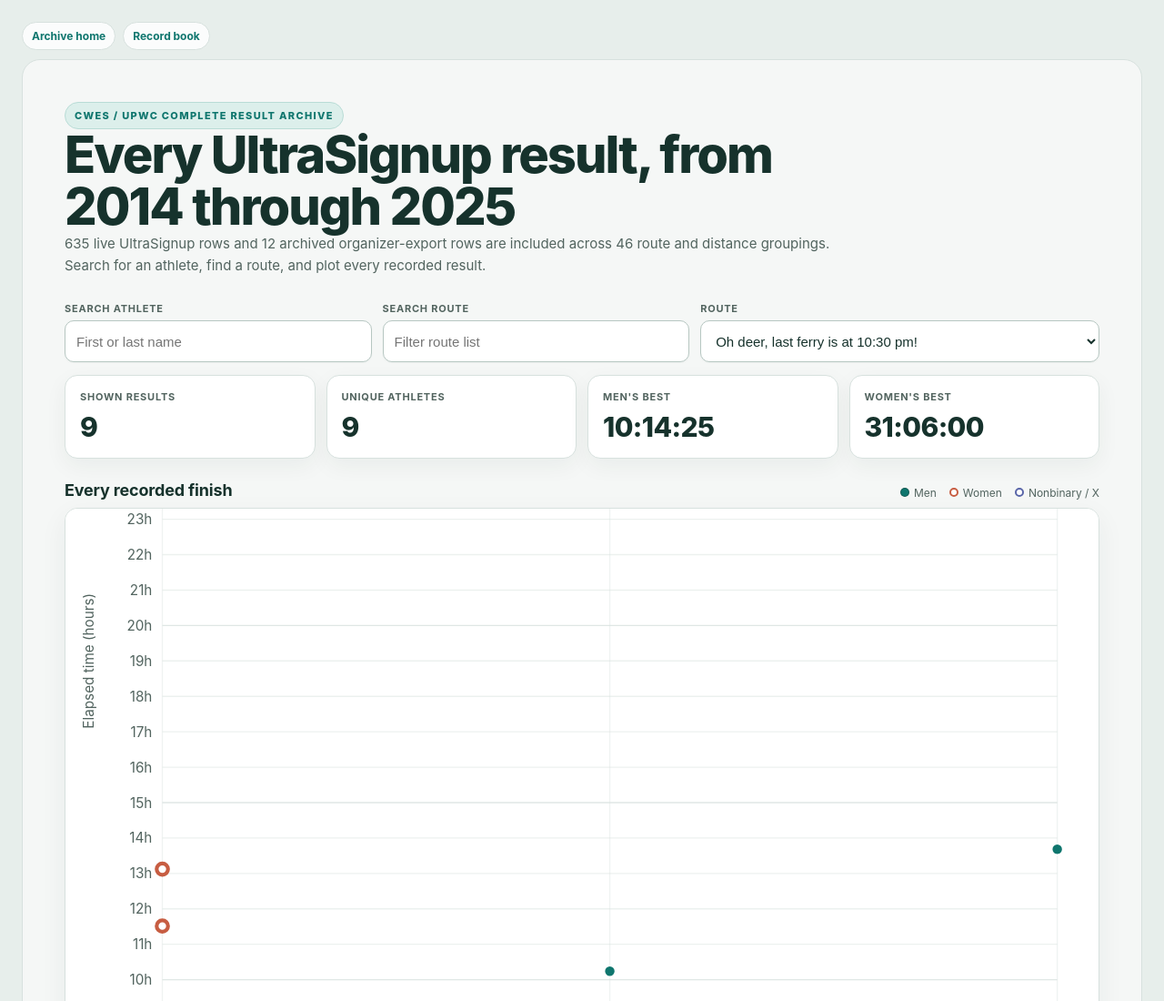
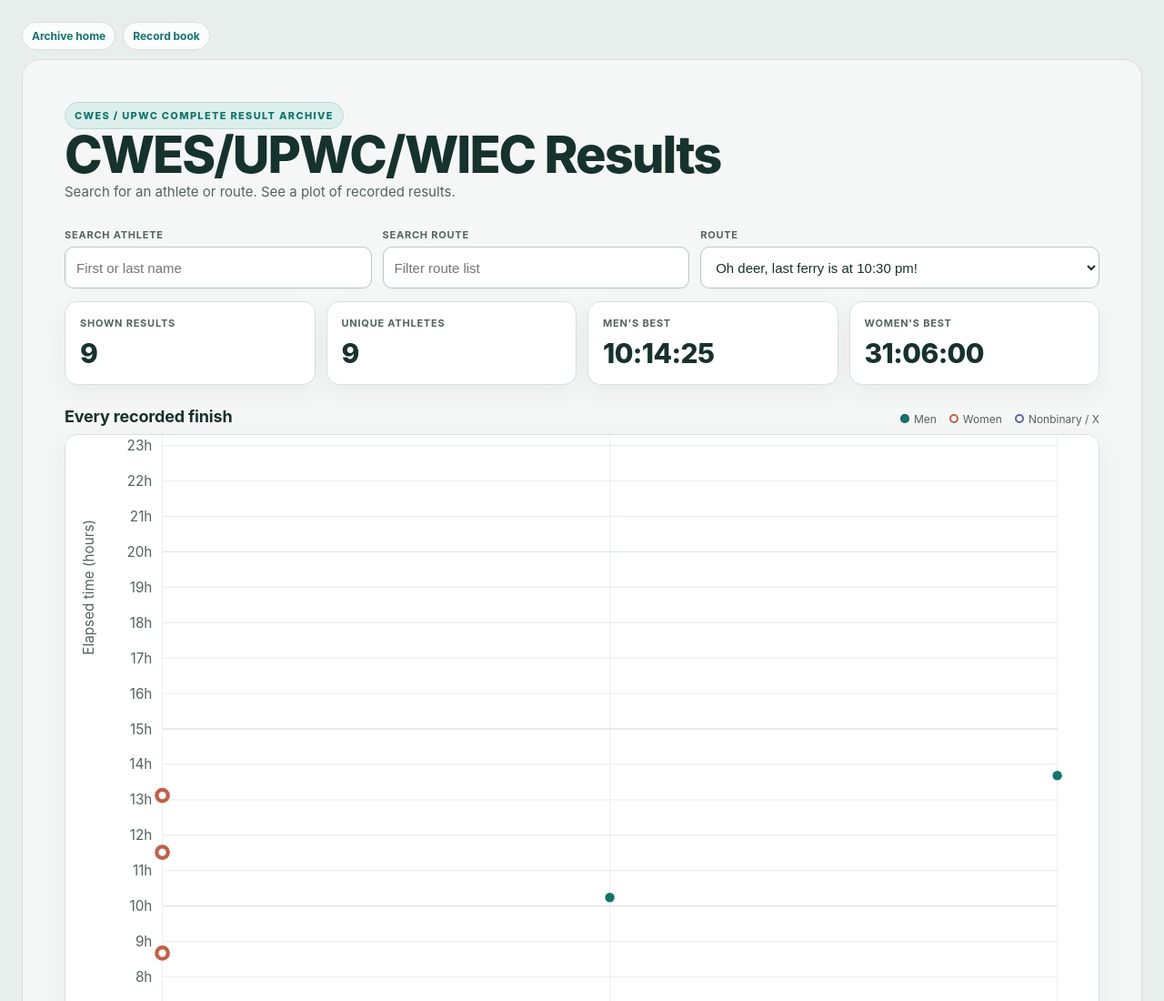
Before and after one commit to krysgu/cwes-results, a website: page results/index.html in a window 1280 px wide. Shown: the top 1100 px of the page at 91% size. Drawn offline with Linux system fonts and the light colour scheme.

Commit message:
Simplify the results page introduction

```diff
--- a/results/index.html
+++ b/results/index.html
@@ -11,8 +11,8 @@
   <nav class="site-subnav" aria-label="Archive navigation"><a href="../">Archive home</a><a href="../record-book/">Record book</a></nav>
   <section id="cwes-full-results" class="cwes-results-browser">
   <p class="cwes-kicker">CWES / UPWC complete result archive</p>
-<h2>Every UltraSignup result, from 2014 through 2025</h2>
-<p class="cwes-intro">635 live UltraSignup rows and 12 archived organizer-export rows are included across 46 route and distance groupings. Search for an athlete, find a route, and plot every recorded result.</p>
+<h2>CWES/UPWC/WIEC Results</h2>
+<p class="cwes-intro">Search for an athlete or route. See a plot of recorded results.</p>
 <div class="cwes-tools"><div><label for="cwes-person-search">Search athlete</label><input id="cwes-person-search" type="search" placeholder="First or last name"></div><div><label for="cwes-route-search">Search route</label><input id="cwes-route-search" type="search" placeholder="Filter route list"></div><div><label for="cwes-route-select">Route</label><select id="cwes-route-select"></select></div></div>
 <div class="cwes-stats" aria-live="polite"><div class="cwes-stat"><span>Shown results</span><strong id="cwes-stat-results">0</strong></div><div class="cwes-stat"><span>Unique athletes</span><strong id="cwes-stat-athletes">0</strong></div><div class="cwes-stat"><span>Men's best</span><strong id="cwes-stat-male">Open</strong></div><div class="cwes-stat"><span>Women's best</span><strong id="cwes-stat-female">Open</strong></div></div>
 <div class="cwes-chart-head"><h3 id="cwes-chart-title">Every recorded finish</h3><div class="cwes-legend"><span><i style="background:var(--forest)"></i>Men</span><span><i style="background:white;border:2px solid var(--gold)"></i>Women</span><span><i style="background:white;border:2px solid var(--blue)"></i>Nonbinary / X</span></div></div>
```
